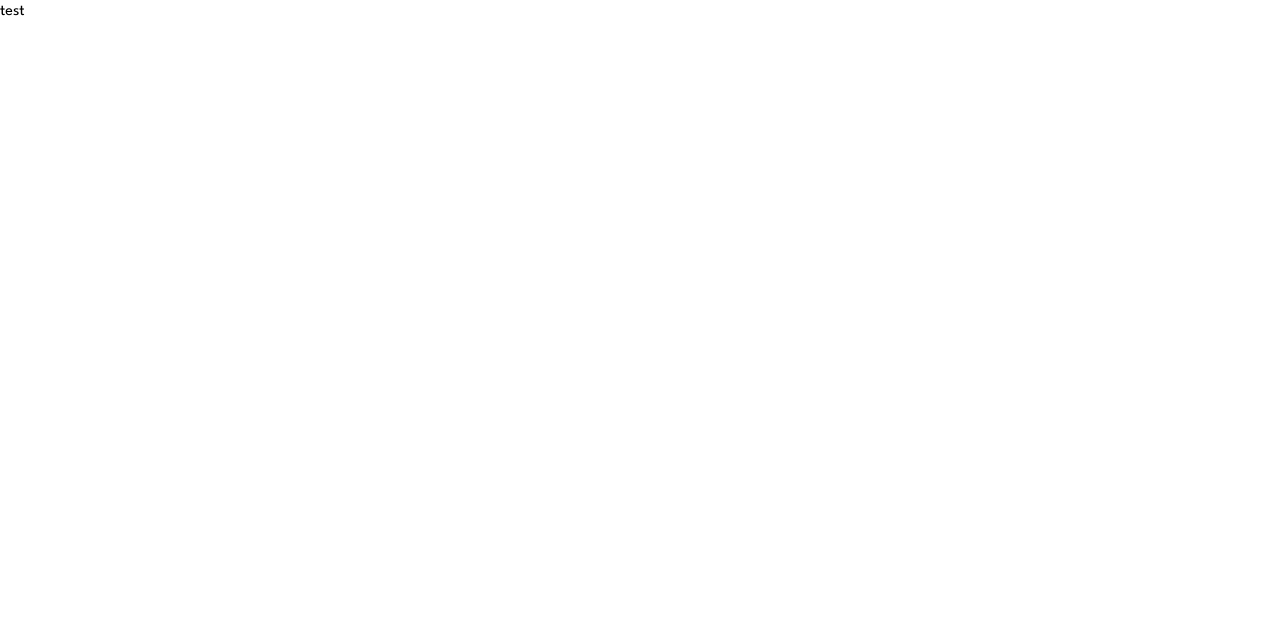
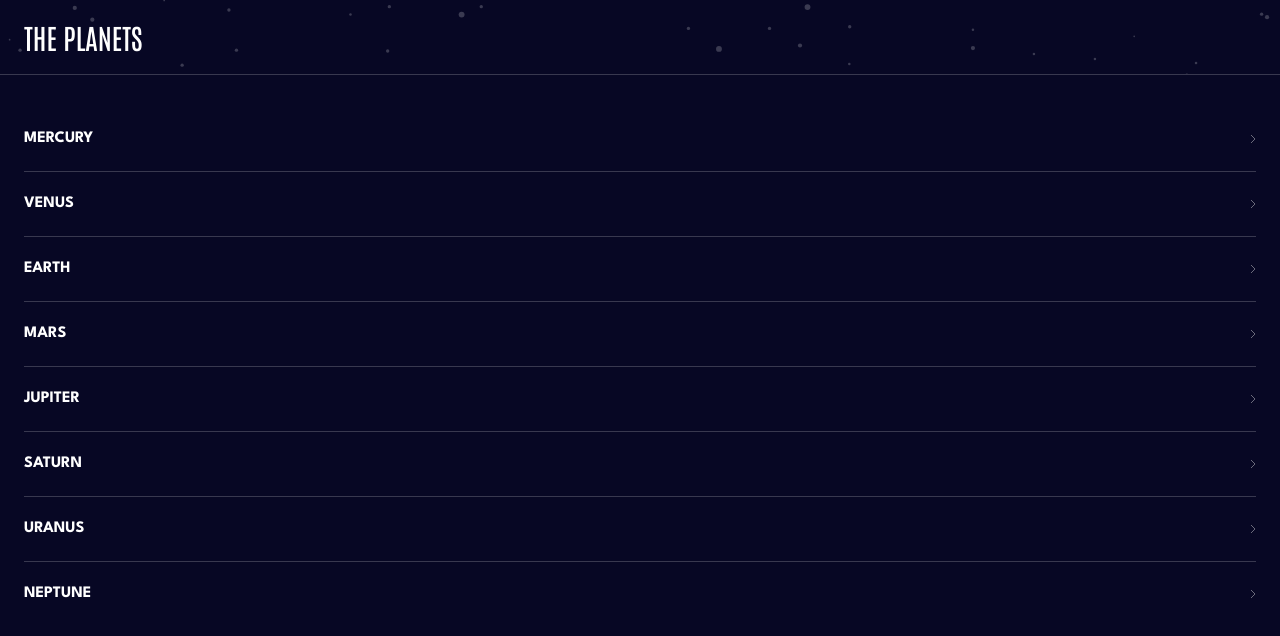
Before and after one commit to Pawel1894/planets-fact, a React (Vite) app: page / in a window 1280 px wide. Shown: the top 636 px of the page. Built offline with nearby package versions, Linux system fonts and the light colour scheme.

Commit message:
Mobile navigation

```diff
--- a/src/App.tsx
+++ b/src/App.tsx
@@ -1,5 +1,12 @@
+import Header from "./shared/Header";
+
 function App() {
-  return <div>test</div>;
+  return (
+    <>
+      <Header />
+      <main></main>
+    </>
+  );
 }
 
 export default App;
--- /dev/null
+++ b/src/components/Content.tsx
@@ -0,0 +1,7 @@
+import React from "react";
+
+type Props = {};
+
+export default function Content({}: Props) {
+  return <div>Content</div>;
+}
--- /dev/null
+++ b/src/components/Controls.tsx
@@ -0,0 +1,7 @@
+import React from "react";
+
+type Props = {};
+
+export default function Controls({}: Props) {
+  return <div>Controls</div>;
+}
--- /dev/null
+++ b/src/components/Image.tsx
@@ -0,0 +1,7 @@
+import React from "react";
+
+type Props = {};
+
+export default function Image({}: Props) {
+  return <div>Image</div>;
+}
--- /dev/null
+++ b/src/components/Parameters.tsx
@@ -0,0 +1,7 @@
+import React from "react";
+
+type Props = {};
+
+export default function Parameters({}: Props) {
+  return <div>Parameters</div>;
+}
--- /dev/null
+++ b/src/components/Planet.tsx
@@ -0,0 +1,7 @@
+import React from "react";
+
+type Props = {};
+
+export default function Planet({}: Props) {
+  return <div>Planet</div>;
+}
--- a/src/index.css
+++ b/src/index.css
@@ -23,4 +23,12 @@
     font-weight: 700;
     src: url("./assets/fonts/League_Spartan/static/LeagueSpartan-Bold.ttf");
   }
+
+  body {
+    background-image: url("./assets/background-stars.svg");
+    @apply bg-neutral-100;
+    @apply bg-cover;
+    @apply w-screen;
+    @apply min-h-screen;
+  }
 }
--- /dev/null
+++ b/src/shared/Hamburger.tsx
@@ -0,0 +1,22 @@
+import React, { SetStateAction, useState } from "react";
+
+type Props = {
+  setIsOpen: React.Dispatch<SetStateAction<boolean>>;
+  isOpen: boolean;
+};
+
+export default function Hamburger({ setIsOpen, isOpen }: Props) {
+  function toggleMenu() {
+    setIsOpen((prevState) => !prevState);
+  }
+
+  return (
+    <button className="md:hidden" onClick={toggleMenu}>
+      <svg xmlns="http://www.w3.org/2000/svg" width="24" height="17">
+        <g className={`${isOpen ? "fill-neutral-200" : "fill-white"}`} fill-rule="evenodd">
+          <path d="M0 0h24v3H0zM0 7h24v3H0zM0 14h24v3H0z" />
+        </g>
+      </svg>
+    </button>
+  );
+}
--- /dev/null
+++ b/src/shared/Header.tsx
@@ -0,0 +1,15 @@
+import React, { useState } from "react";
+import Hamburger from "./Hamburger";
+import Nav from "./Nav";
+
+export default function Header() {
+  const [isOpen, setIsOpen] = useState(false);
+
+  return (
+    <header className="px-6 py-4 border-b border-b-neutral-200 relative flex justify-between items-center">
+      <span className="uppercase font-antonio font-medium text-white text-[28px]">the planets</span>
+      <Hamburger setIsOpen={setIsOpen} isOpen={isOpen} />
+      <Nav isOpen={isOpen} />
+    </header>
+  );
+}
--- /dev/null
+++ b/src/shared/Nav.tsx
@@ -0,0 +1,27 @@
+import React from "react";
+import NavItem from "./NavItem";
+
+type Props = {
+  isOpen: boolean;
+};
+
+export default function Nav({ isOpen }: Props) {
+  return (
+    <nav
+      className={`${
+        !isOpen && window.innerWidth < 768 ? "hidden" : "flex"
+      }  absolute w-full left-0 top-[75px] h-[calc(100vh-75px)] bg-neutral-100 z-10`}
+    >
+      <ul className="w-full mt-8 px-6 ">
+        <NavItem name="mercury" color="bg-accent-100" key={"mercury"} />
+        <NavItem name="venus" color="bg-accent-200" key={"venus"} borderTop={true} />
+        <NavItem name="earth" color="bg-accent-300" key={"earth"} borderTop={true} />
+        <NavItem name="mars" color="bg-accent-400" key={"mars"} borderTop={true} />
+        <NavItem name="jupiter" color="bg-accent-500" key={"jupiter"} borderTop={true} />
+        <NavItem name="saturn" color="bg-accent-600" key={"saturn"} borderTop={true} />
+        <NavItem name="uranus" color="bg-accent-700" key={"uranus"} borderTop={true} />
+        <NavItem name="neptune" color="bg-accent-800" key={"neptune"} borderTop={true} />
+      </ul>
+    </nav>
+  );
+}
--- /dev/null
+++ b/src/shared/NavItem.tsx
@@ -0,0 +1,24 @@
+import React from "react";
+import IconChevron from "../assets/icon-chevron.svg";
+
+type Props = {
+  name: string;
+  color: string;
+  borderTop?: boolean;
+};
+
+export default function NavItem({ name, color, borderTop }: Props) {
+  return (
+    <li
+      className={`flex py-5 uppercase text-white font-bold ${borderTop && "border-t border-t-neutral-200"}`}
+    >
+      <button className="flex items-center justify-between w-full">
+        <div className="flex items-center gap-6">
+          <span className={`md:hidden h-5 w-5 rounded-full ${color}`} aria-hidden={true}></span>
+          <span className="uppercase">{name}</span>
+        </div>
+        <img src={IconChevron} aria-hidden={true} alt="" />
+      </button>
+    </li>
+  );
+}
```
